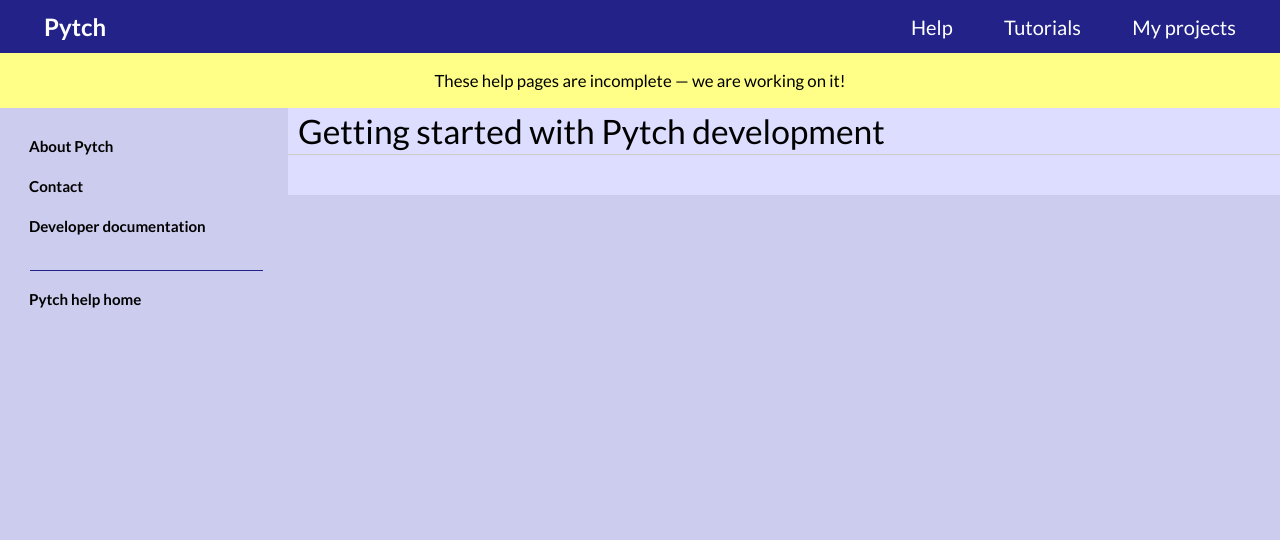
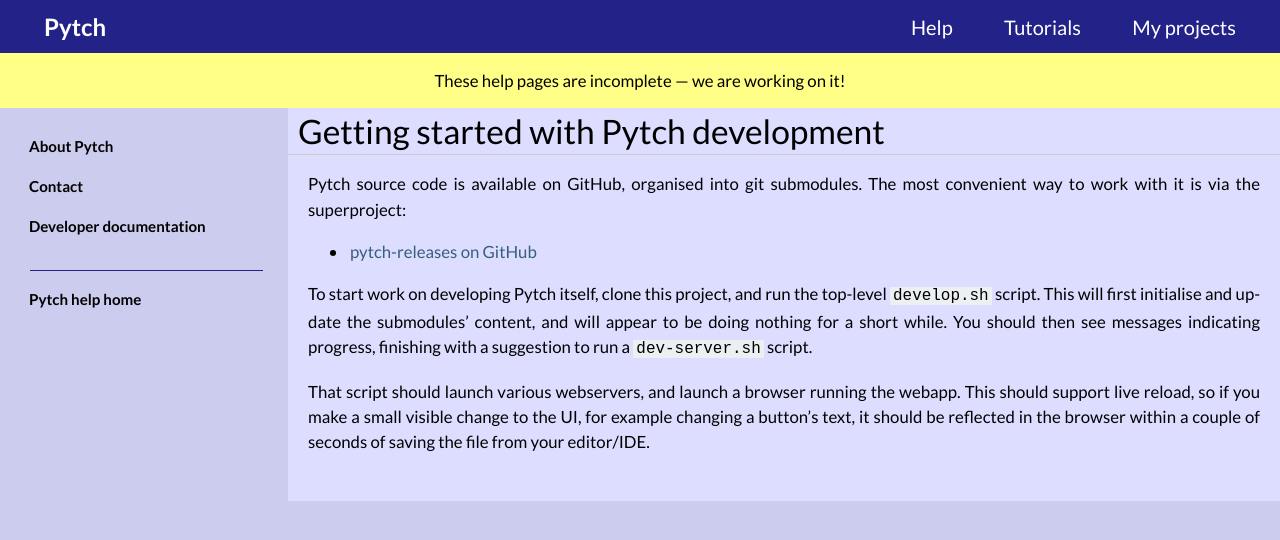
Before and after one commit to pytchlang/pytch-website, a Sphinx documentation site: the page built from source/developer/development-setup.rst, in a window 1280 px wide. Shown: the top 540 px of the page. Built offline with Sphinx 7.4.7, drawn with Linux system fonts in a browser that asks for light colours; pages that are not in the unit, such as notebooks, are missing from menus.

Commit message:
Add intro text re setting up for development

```diff
--- a/source/developer/development-setup.rst
+++ b/source/developer/development-setup.rst
@@ -1,2 +1,20 @@
 Getting started with Pytch development
 ======================================
+
+Pytch source code is available on GitHub, organised into git
+submodules.  The most convenient way to work with it is via the
+superproject:
+
+* `pytch-releases on GitHub <https://github.com/pytchlang/pytch-releases/>`_
+
+To start work on developing Pytch itself, clone this project, and run
+the top-level ``develop.sh`` script.  This will first initialise and
+update the submodules' content, and will appear to be doing nothing
+for a short while.  You should then see messages indicating progress,
+finishing with a suggestion to run a ``dev-server.sh`` script.
+
+That script should launch various webservers, and launch a browser
+running the webapp.  This should support live reload, so if you make a
+small visible change to the UI, for example changing a button's text,
+it should be reflected in the browser within a couple of seconds of
+saving the file from your editor/IDE.
```
